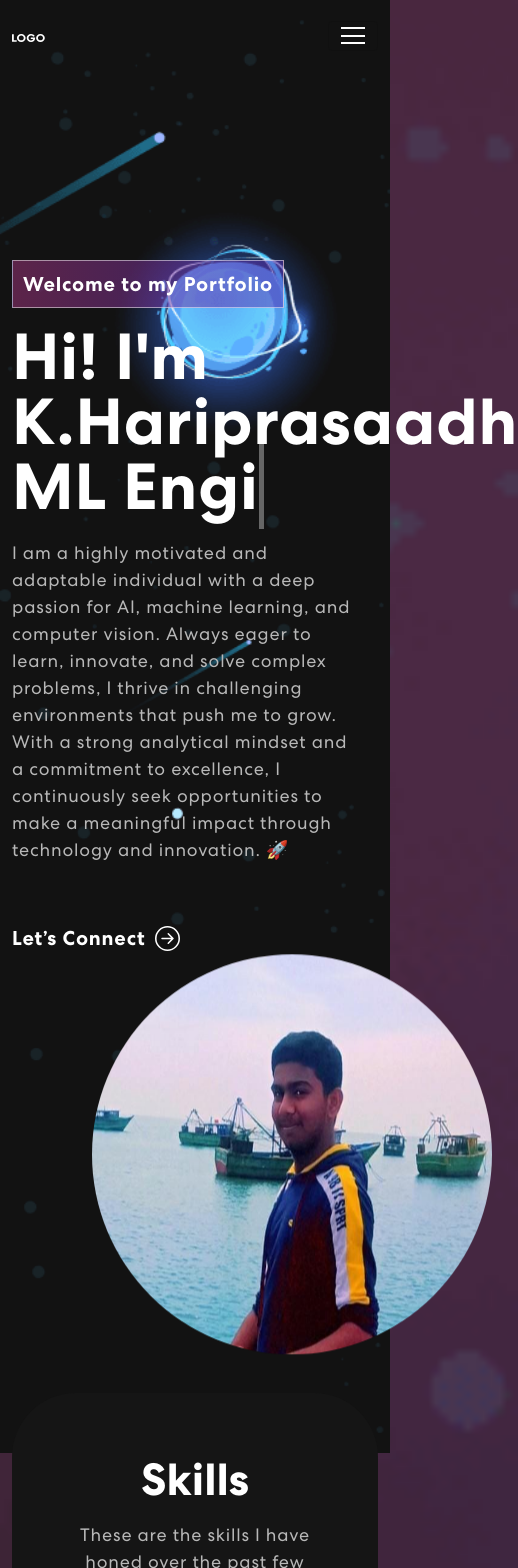
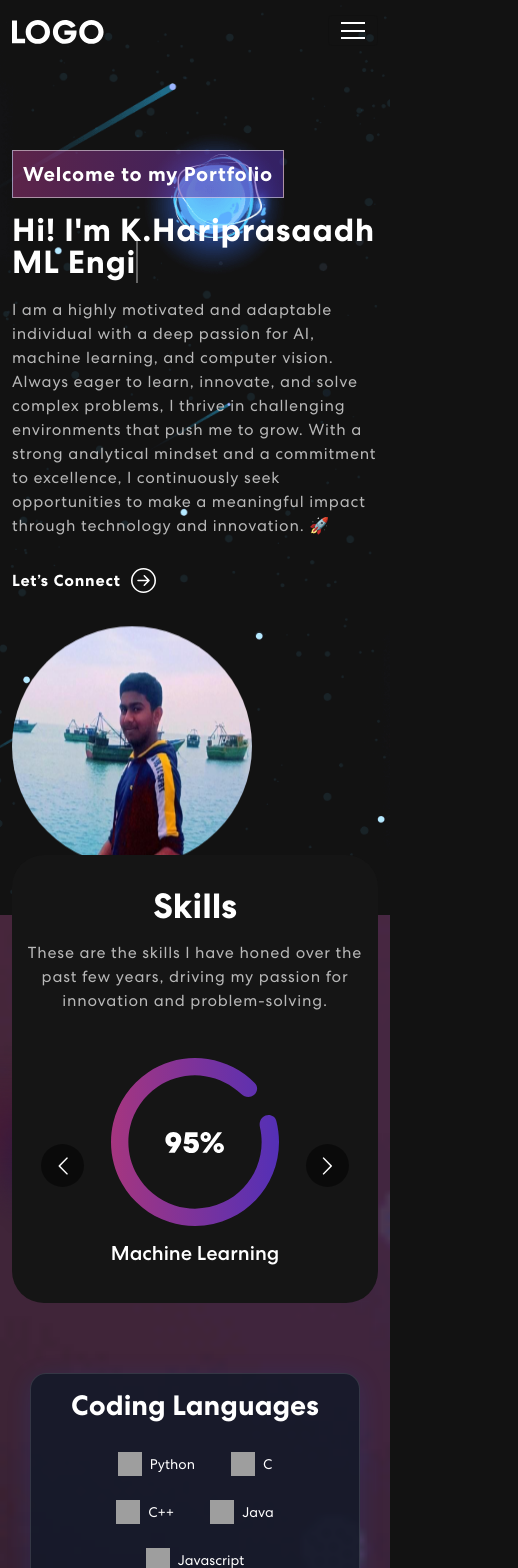
Before and after one commit to prashhviji/hp, a React (Create React App) app: page / in a window 390 px wide. Shown: the top 1568 px of the page, 518 px wide, since content can reach past the window. Built offline with nearby package versions, Linux system fonts and the light colour scheme; grey boxes are pictures that could not be loaded.

Commit message:
responsive

```diff
--- a/src/App.css
+++ b/src/App.css
@@ -666,3 +666,166 @@ nav.navbar .navbar-toggler[aria-expanded="true"] .navbar-toggler-icon {
 .proj-imgbx:hover::before {
   height: 100%;
 }
+/* Mobile Navigation */
+@media screen and (max-width: 768px) {
+  nav.navbar {
+    padding: 12px 0;
+  }
+
+  nav.navbar a.navbar-brand {
+    width: 25%;
+  }
+
+  .social-icon {
+    margin-left: 7px;
+  }
+
+  .navbar-text button {
+    padding: 12px 24px;
+    font-size: 16px;
+    margin-left: 10px;
+  }
+}
+
+/* Mobile Banner */
+@media screen and (max-width: 768px) {
+  .banner {
+    padding: 150px 0 50px 0;
+  }
+
+  .banner h1 {
+    font-size: 40px;
+  }
+
+  .banner p {
+    font-size: 16px;
+    width: 100%;
+  }
+
+  .banner img {
+    margin-left: 0;
+    height: 15rem;
+    width: 15rem;
+    margin-top: 2rem;
+  }
+
+  .banner button {
+    font-size: 16px;
+    margin-top: 30px;
+  }
+}
+
+/* Mobile Skills Section */
+@media screen and (max-width: 768px) {
+  .skill-bx {
+    padding: 40px 20px;
+    border-radius: 32px;
+  }
+
+  .skill h2 {
+    font-size: 35px;
+  }
+
+  .skill p {
+    font-size: 16px;
+    margin: 14px 0 45px 0;
+  }
+
+  .skill-slider {
+    width: 100%;
+  }
+}
+
+/* Mobile Projects Section */
+@media screen and (max-width: 768px) {
+  .project {
+    padding: 40px 0;
+  }
+
+  .project h2 {
+    font-size: 35px;
+  }
+
+  .project p {
+    font-size: 16px;
+    width: 100%;
+  }
+
+  .project .nav.nav-pills {
+    width: 100%;
+  }
+
+  .project .nav.nav-pills .nav-link {
+    padding: 12px 0;
+    font-size: 14px;
+  }
+
+  .proj-txtx h4 {
+    font-size: 24px;
+  }
+}
+
+/* Mobile Contact Section */
+@media screen and (max-width: 768px) {
+  .contact {
+    padding: 40px 0;
+  }
+
+  .contact h2 {
+    font-size: 35px;
+    margin-bottom: 20px;
+  }
+
+  .contact form input, .contact form textarea {
+    padding: 14px 20px;
+    font-size: 16px;
+  }
+
+  .contact form button {
+    padding: 12px 32px;
+    font-size: 16px;
+  }
+}
+
+/* Mobile Footer */
+@media screen and (max-width: 768px) {
+  .newsletter-bx {
+    padding: 40px 20px;
+    margin-bottom: 40px;
+    border-radius: 32px;
+  }
+
+  .new-email-bx button {
+    padding: 15px 30px;
+    font-size: 14px;
+  }
+
+  .footer img {
+    width: 50%;
+  }
+}
+
+/* Additional Mobile Optimizations */
+@media screen and (max-width: 480px) {
+  .banner h1 {
+    font-size: 32px;
+  }
+
+  .skill-bx {
+    padding: 30px 15px;
+  }
+
+  .proj-imgbx {
+    margin-bottom: 16px;
+  }
+
+  .social-icon a {
+    width: 35px;
+    height: 35px;
+  }
+
+  .social-icon a::before {
+    width: 35px;
+    height: 35px;
+  }
+}
```
